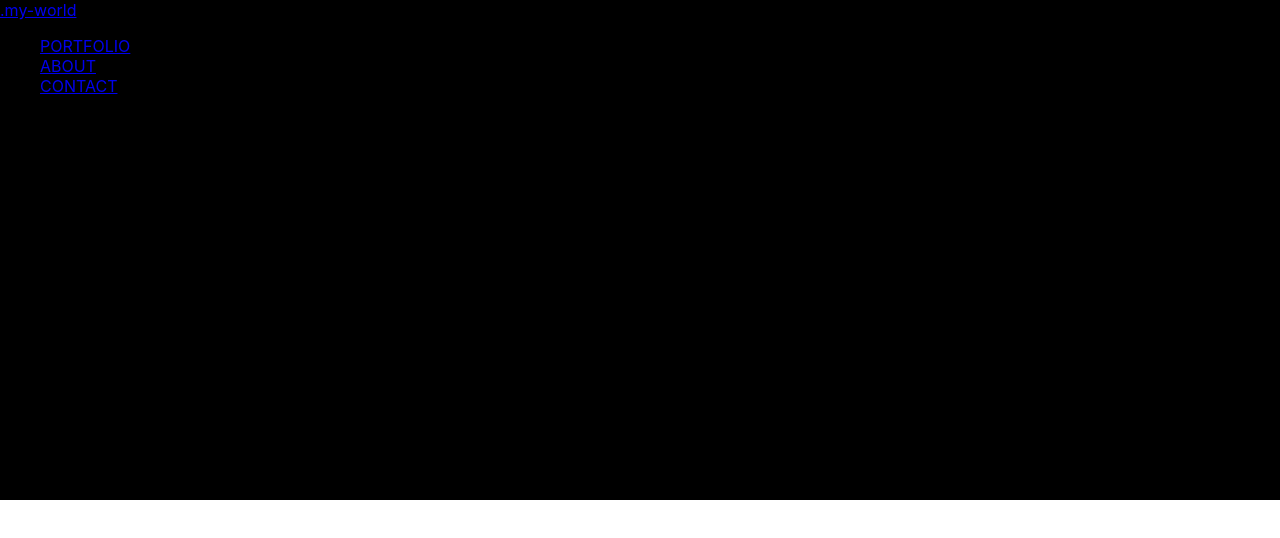
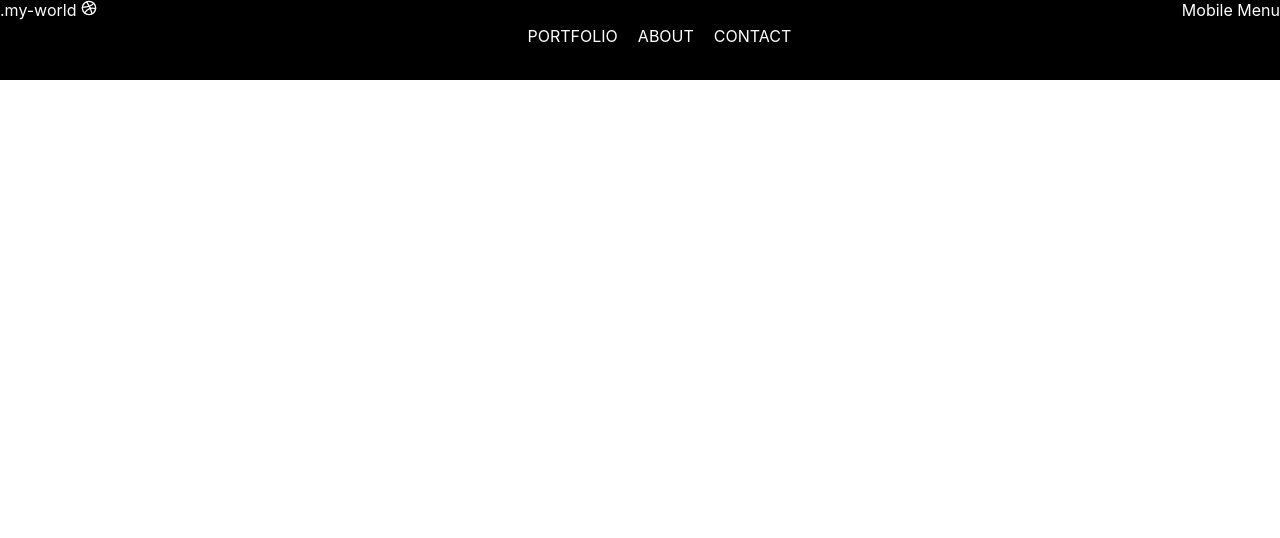
Before and after one commit to brianindy96/landing-page-react, a React (Create React App) app in the folder landing-page-react/: page / in a window 1280 px wide. Shown: the top 538 px of the page. Built offline with nearby package versions, Linux system fonts and the light colour scheme.

Commit message:
header-50% styled

```diff
--- a/landing-page-react/package.json
+++ b/landing-page-react/package.json
@@ -8,6 +8,7 @@
     "@testing-library/user-event": "^13.5.0",
     "react": "^18.0.0",
     "react-dom": "^18.0.0",
+    "react-icons": "^4.3.1",
     "react-scripts": "5.0.1",
     "web-vitals": "^2.1.4"
   },
--- a/landing-page-react/src/components/Header.css
+++ b/landing-page-react/src/components/Header.css
@@ -1,4 +1,20 @@
 .container{
-    height: 500px;
+    height: 80px;
     background-color: black;
+    display: flex;
+    justify-content: space-between;
 }
+
+.menu{
+    display: flex;
+}
+
+.menu li{
+    margin: 10px;
+    list-style: none;
+}
+
+a{
+    text-decoration: none;
+    color: white;
+}
--- a/landing-page-react/src/components/Header.js
+++ b/landing-page-react/src/components/Header.js
@@ -1,6 +1,6 @@
 import React from 'react'
 import "./Header.css"
-import { IconName } from "react-icons/fi";
+import { FiX, FiDribbble, FiMenu } from "react-icons/fi";
 
 
 const Header = () => {
@@ -8,7 +8,7 @@ const Header = () => {
     <div className="header">
         <div className="container">
             <div className="logo-container">
-                <a href="#">.my-world </a>
+                <a href="#">.my-world <FiDribbble /></a>
             </div>
             <ul className="menu">
                 <li className="menu-link">
@@ -21,6 +21,9 @@ const Header = () => {
                     <a href="#">CONTACT</a>
                 </li>
             </ul>
+            <div className="mobile-menu">
+                <a href="#">Mobile Menu</a>
+            </div>
         </div>
     </div>
   )
```
Also changed, not shown: 1 other file (tests, documents, lock files or other folders).
